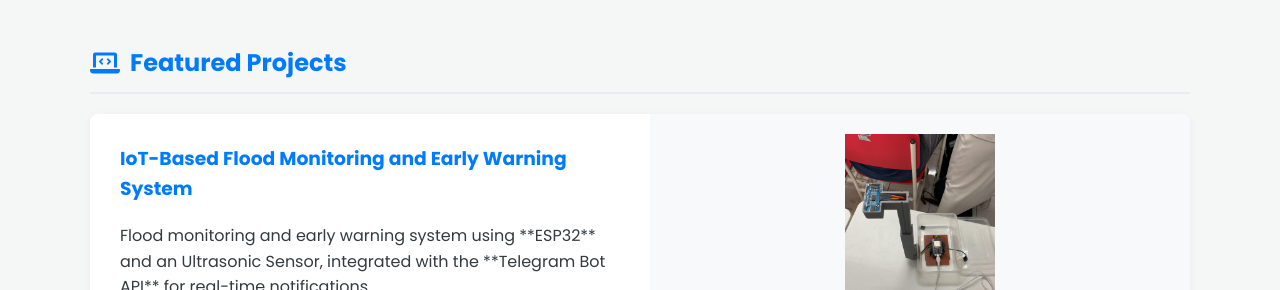
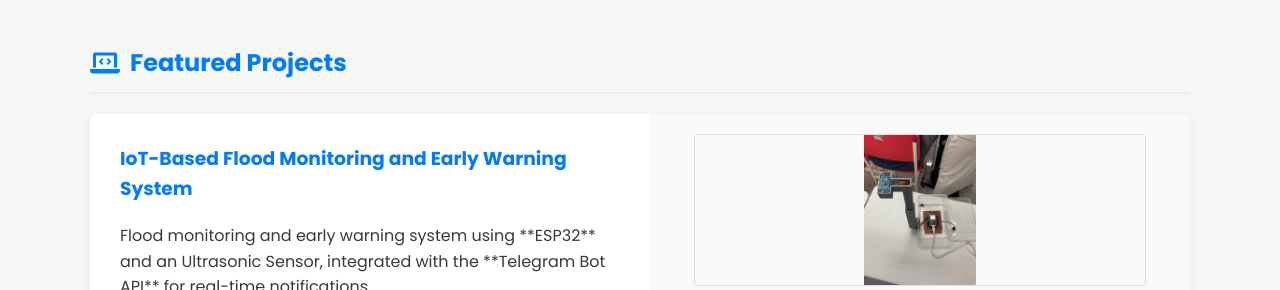
Before and after one commit to MaSDoRS/Shanon_Web, a plain HTML site: page index.html in a window 1280 px wide. Shown: the part 828-1118 px from the top of the page. Drawn offline with Linux system fonts and the light colour scheme.

Commit message:
Update style.css

```diff
--- a/style.css
+++ b/style.css
@@ -116,12 +116,15 @@ body {
     background-color: #f8f9fa;
 }
 
+/* PERUBAHAN UKURAN GAMBAR PROYEK DI SINI */
 .project-media img {
-    width: 100%;
-    max-height: 200px;
+    /* Mengurangi tinggi maksimum untuk gambar yang lebih kecil */
+    width: 90%;
+    max-height: 150px;
     object-fit: contain;
     margin-bottom: 10px;
     border-radius: 4px;
+    border: 1px solid #ddd; /* Tambahkan border tipis agar batas gambar lebih jelas */
 }
 
 .project-card.reversed {
```
